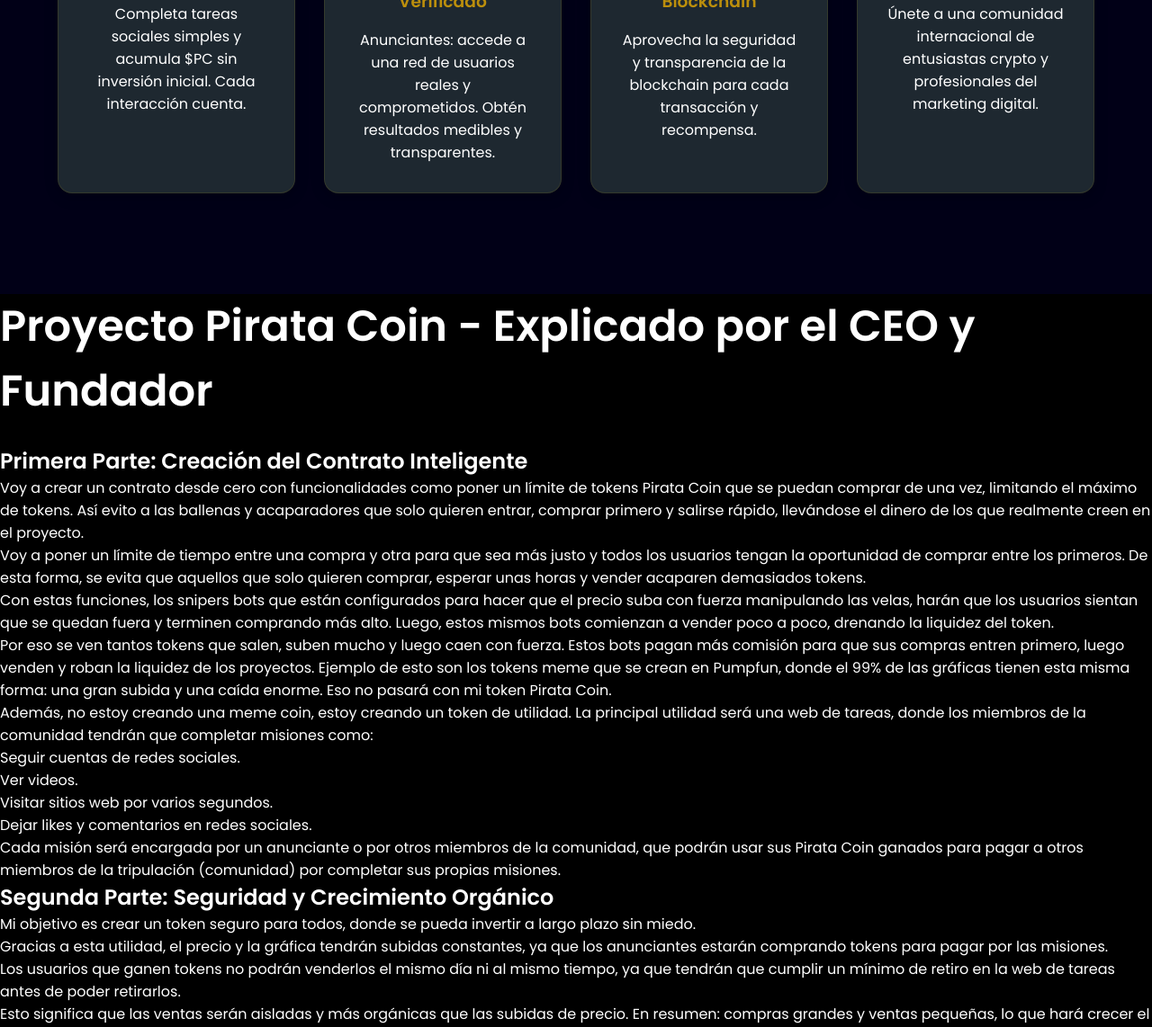
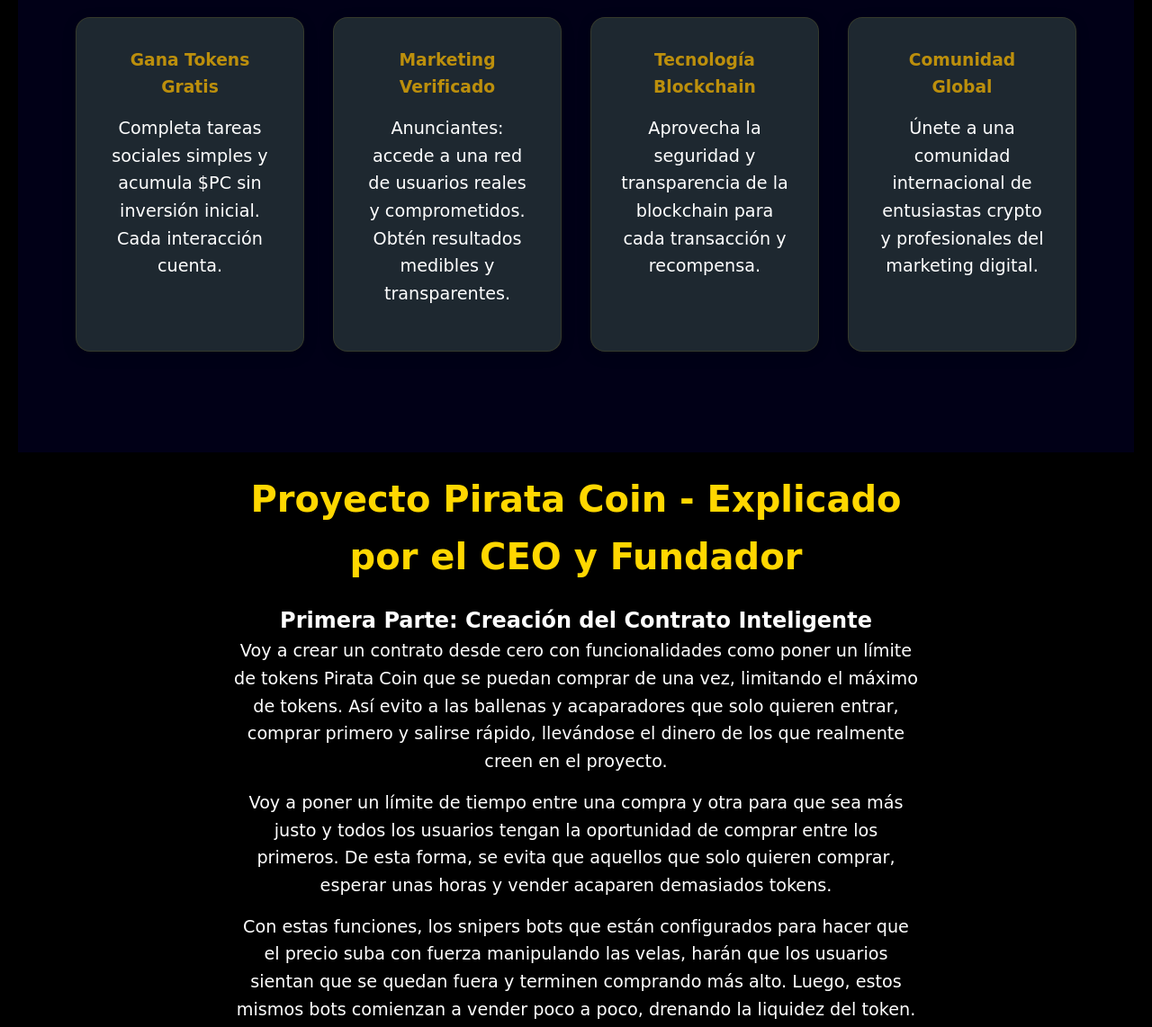
Before and after one commit to PirataCoin/piratacoin.github.io, a plain HTML site: page index.html in a window 1280 px wide. Shown: the part 1392-2534 px from the top of the page at 90% size. Drawn offline with nearby package versions, Linux system fonts and the light colour scheme.

Commit message:
Update style.css

```diff
--- a/style.css
+++ b/style.css
@@ -460,3 +460,73 @@ audio {
     text-align: left; /* Alinea el texto a la izquierda si es necesario */
   }
 }
+
+/* Estilos generales */
+body {
+    margin: 0;
+    font-family: 'Pirata One', cursive; /* Fuente estilo pirata */
+    background-color: #0a1f3e; /* Fondo oscuro como el mar profundo */
+    color: #fff; /* Texto blanco para contraste */
+    line-height: 1.6;
+    padding: 20px;
+    text-align: center;
+  }
+
+  h1 {
+    font-size: 2.5rem;
+    margin-bottom: 20px;
+    color: #ffd700; /* Dorado pirata */
+    text-shadow: 2px 2px 4px rgba(0, 0, 0, 0.5);
+  }
+
+  .container {
+    max-width: 800px;
+    margin: 0 auto;
+    padding: 20px;
+    background: rgba(0, 0, 0, 0.7); /* Fondo semi-transparente */
+    border-radius: 15px;
+    box-shadow: 0 4px 10px rgba(0, 0, 0, 0.3);
+  }
+
+  p {
+    font-size: 1.2rem;
+    margin-bottom: 15px;
+  }
+
+  ul {
+    list-style-type: none;
+    padding: 0;
+  }
+
+  li {
+    background: #1a3f5e;
+    margin: 10px 0;
+    padding: 15px;
+    border-radius: 10px;
+    font-size: 1.1rem;
+    color: #b3d9ff;
+    transition: transform 0.3s ease, background 0.3s ease;
+  }
+
+  li:hover {
+    background: #ffd700; /* Cambia a dorado al pasar el mouse */
+    color: #0a1f3e;
+    transform: scale(1.05);
+  }
+
+  @media (max-width: 600px) {
+    h1 {
+      font-size: 2rem;
+    }
+
+    p, li {
+      font-size: 1rem;
+    }
+
+    .container {
+      padding: 15px;
+    }
+  }
+
+  /* Importar fuente de Google Fonts */
+  @import url('https://fonts.googleapis.com/css2?family=Pirata+One&display=swap');
```
